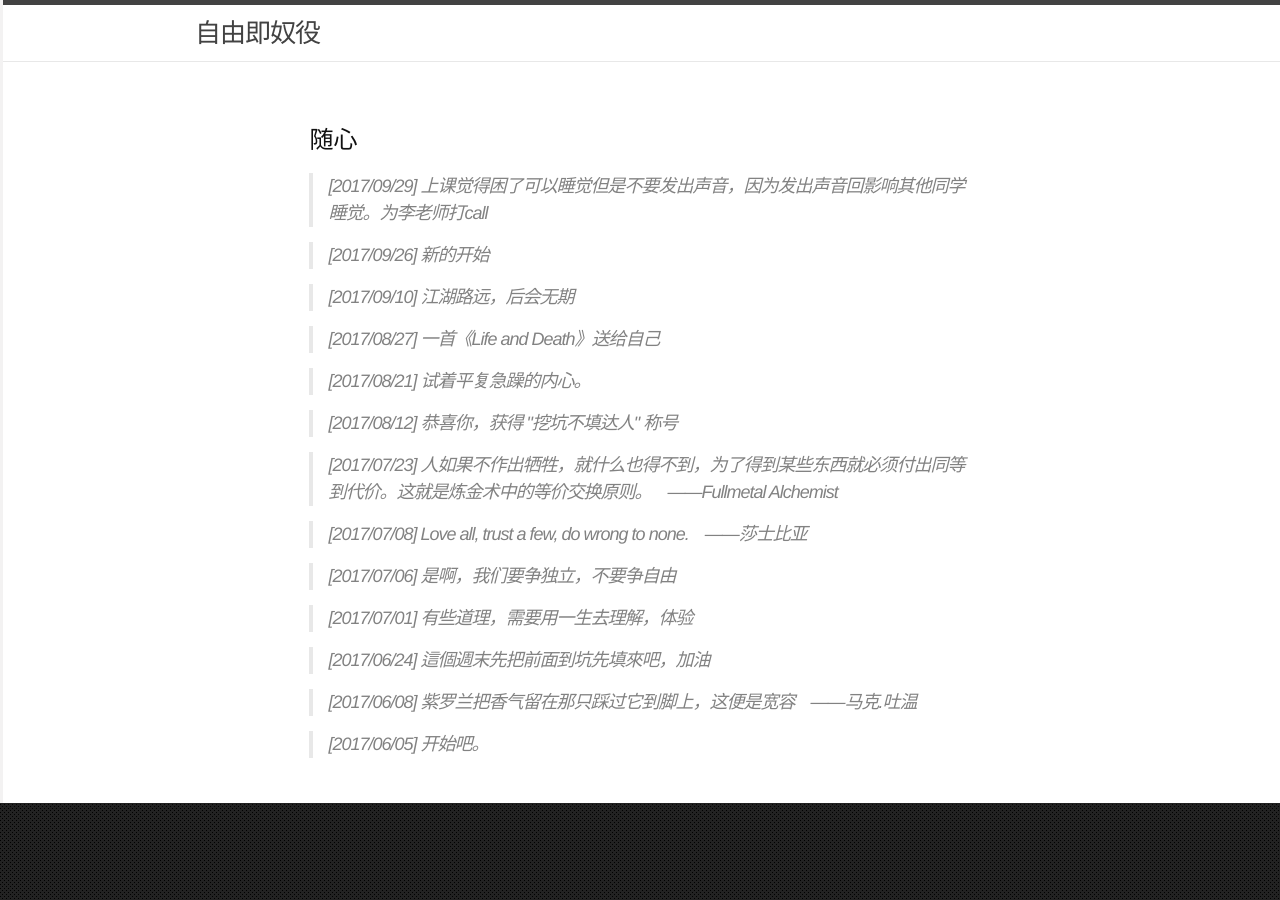
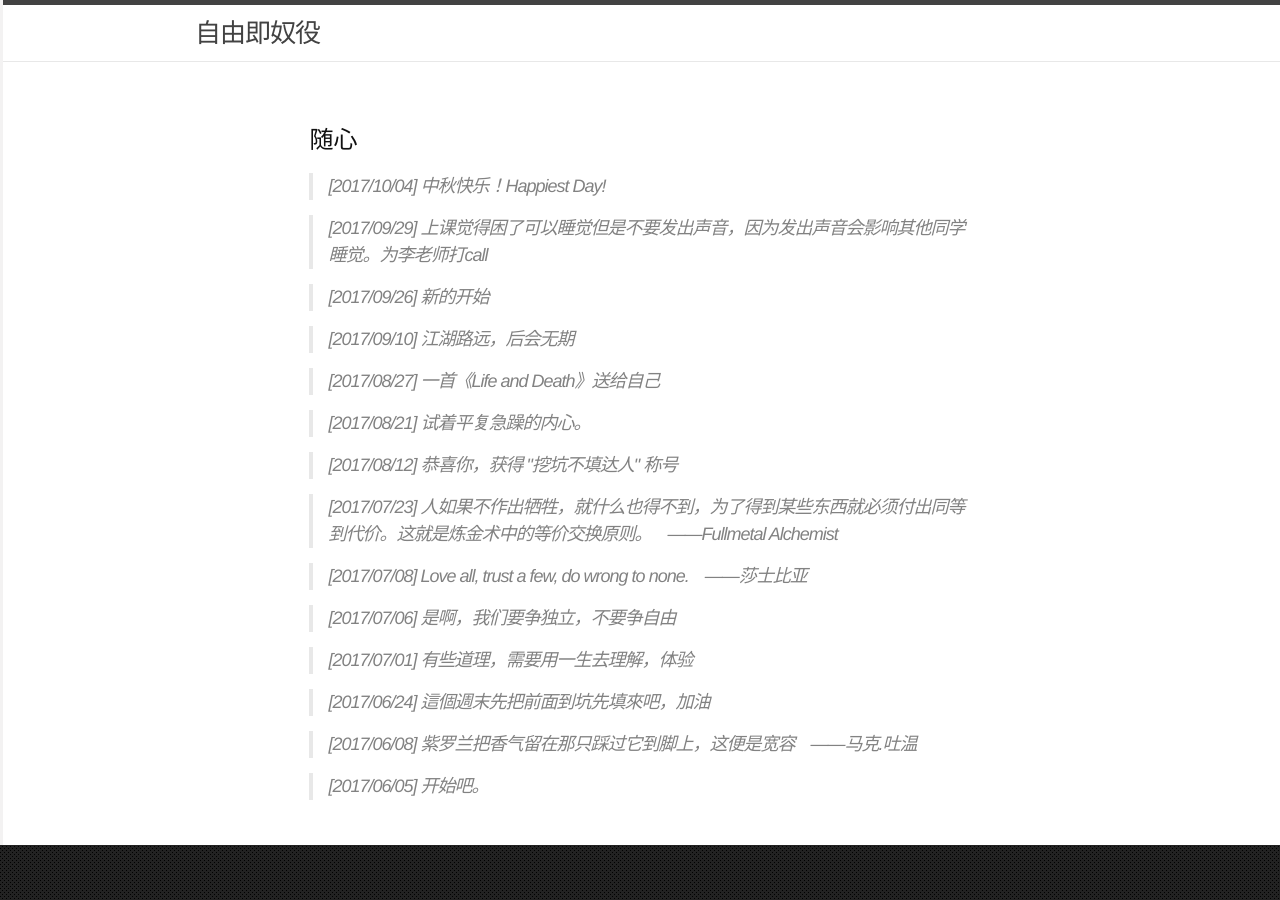
Before and after one commit to wqwljz/killer1994.github.io, a Jekyll site: the page built from k.md, in a window 1280 px wide. Built offline with Jekyll 4.4.1, drawn with Linux system fonts in a browser that asks for light colours.

Commit message:
new start, to be better

```diff
--- a/k.md
+++ b/k.md
@@ -7,7 +7,8 @@ permalink: /think/
 
 <div class="wrapper">
 <h2>随心</h2>
-<blockquote>[2017/09/29] 上课觉得困了可以睡觉但是不要发出声音，因为发出声音回影响其他同学睡觉。为李老师打call </blockquote>
+<blockquote>[2017/10/04] 中秋快乐！Happiest Day! </blockquote>
+<blockquote>[2017/09/29] 上课觉得困了可以睡觉但是不要发出声音，因为发出声音会影响其他同学睡觉。为李老师打call </blockquote>
 <blockquote>[2017/09/26] 新的开始 </blockquote>
 <blockquote>[2017/09/10] 江湖路远，后会无期</blockquote>
 <blockquote>[2017/08/27] 一首《Life and Death》送给自己</blockquote>
```
